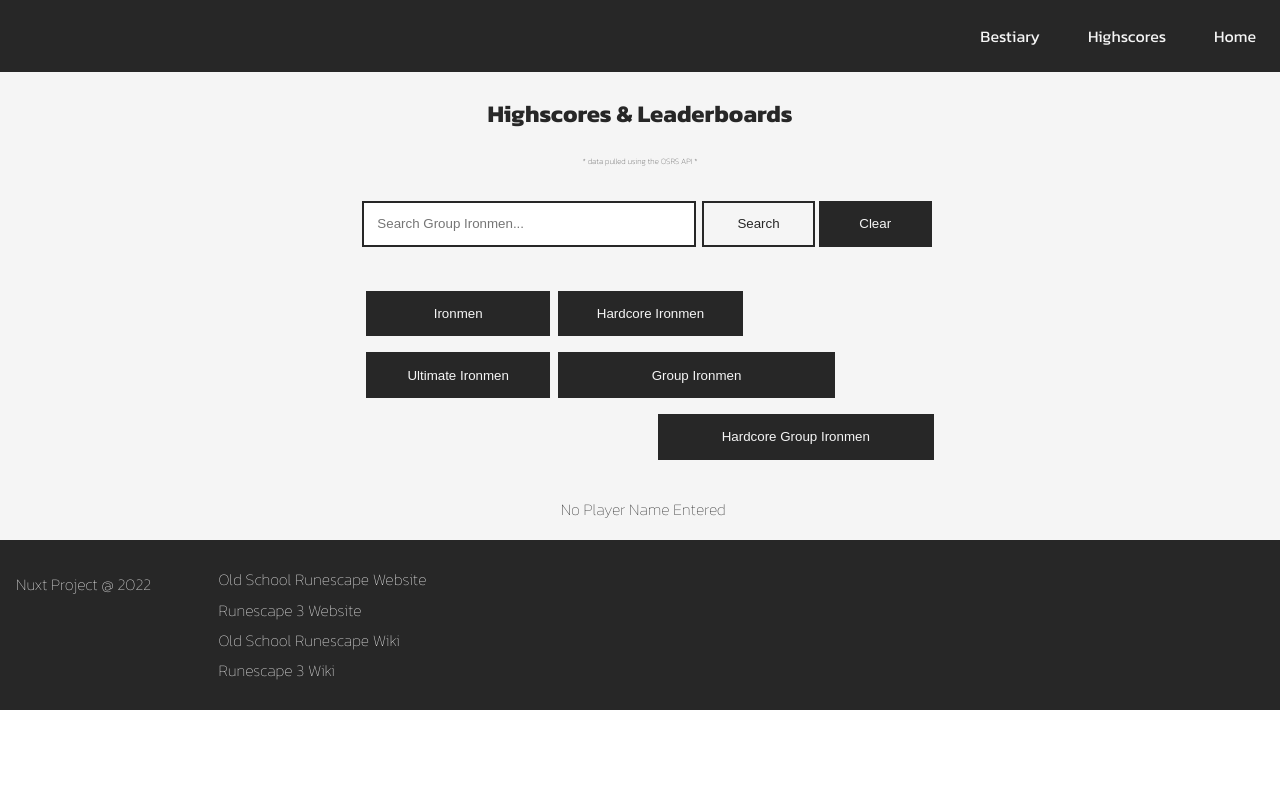
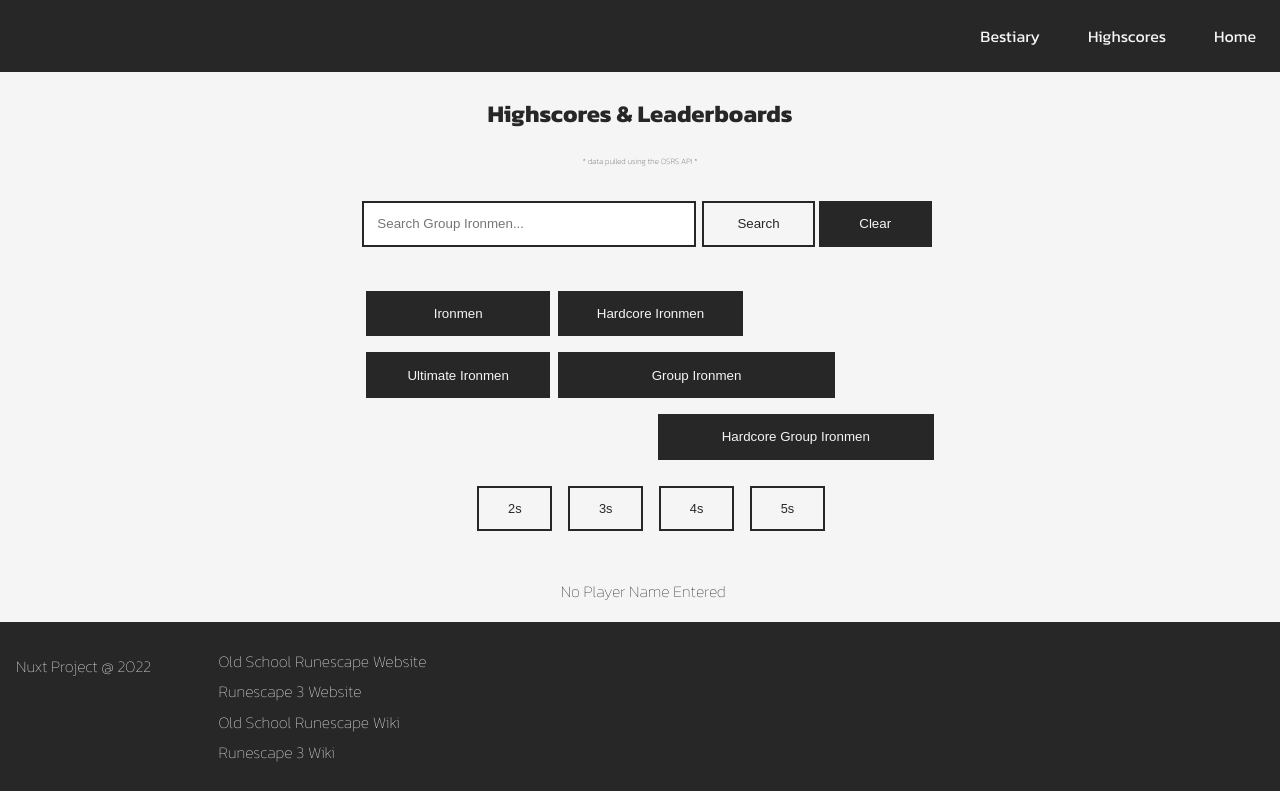
Before and after one commit to jm-dixon/OSRS-Fan-Project, a Nuxt app: page /highscores in a window 1280 px wide. Both pictures are taken after a click on the button "Group Ironmen". Built offline with nearby package versions, Linux system fonts and the light colour scheme.

Commit message:
added conditional rendering for group ironman team size buttons

```diff
--- a/assets/stylesheet.css
+++ b/assets/stylesheet.css
@@ -171,6 +171,31 @@ button {
 }
 .hardcoreButton {
   float: right !important;
+}
+.groupSizeButtons {
+  width: 100% !important;
+  float: left;
+}
+.groupSizeButtons div {
+  width: 65%;
+  margin: 0 auto;
+  float: none;
+}
+.groupSizeButtons button {
+  width: 100%;
+  margin: 0.2em 0.2em 0.2em 0.2em;
+  font-size: 0.8em;
+  background-color: whitesmoke;
+  color: #272727;
+}
+.groupSizeButtons button:focus {
+  background-color: #272727;
+  color: whitesmoke;
+}
+.teamSizeContainers {
+  width: 20% !important;
+  float: left !important;
+  padding: 0.5em 0.5em 0.5em 0.5em;
 }
 /* bestiary.vue */
 .bestiaryPage {
--- a/pages/highscores.vue
+++ b/pages/highscores.vue
@@ -37,6 +37,23 @@
         </div>
         <div class="groupButtons hardcoreGroup">
           <button class="hardcoreButton" type="button" @click="updateSearchParameters">Hardcore Group Ironmen</button>
+        </div>
+
+        <div class="groupSizeButtons" v-if="accountType == '_ironman/group-ironman' || this.accountType == '_hardcore_ironman/group-ironman'">
+          <div>
+            <div class="teamSizeContainers">
+              <button>2s</button>
+            </div>
+            <div class="teamSizeContainers">
+              <button>3s</button>
+            </div>
+            <div class="teamSizeContainers">
+              <button>4s</button>
+            </div>
+            <div class="teamSizeContainers">
+              <button>5s</button>
+            </div>
+          </div>
         </div>
       </div>
 
```
